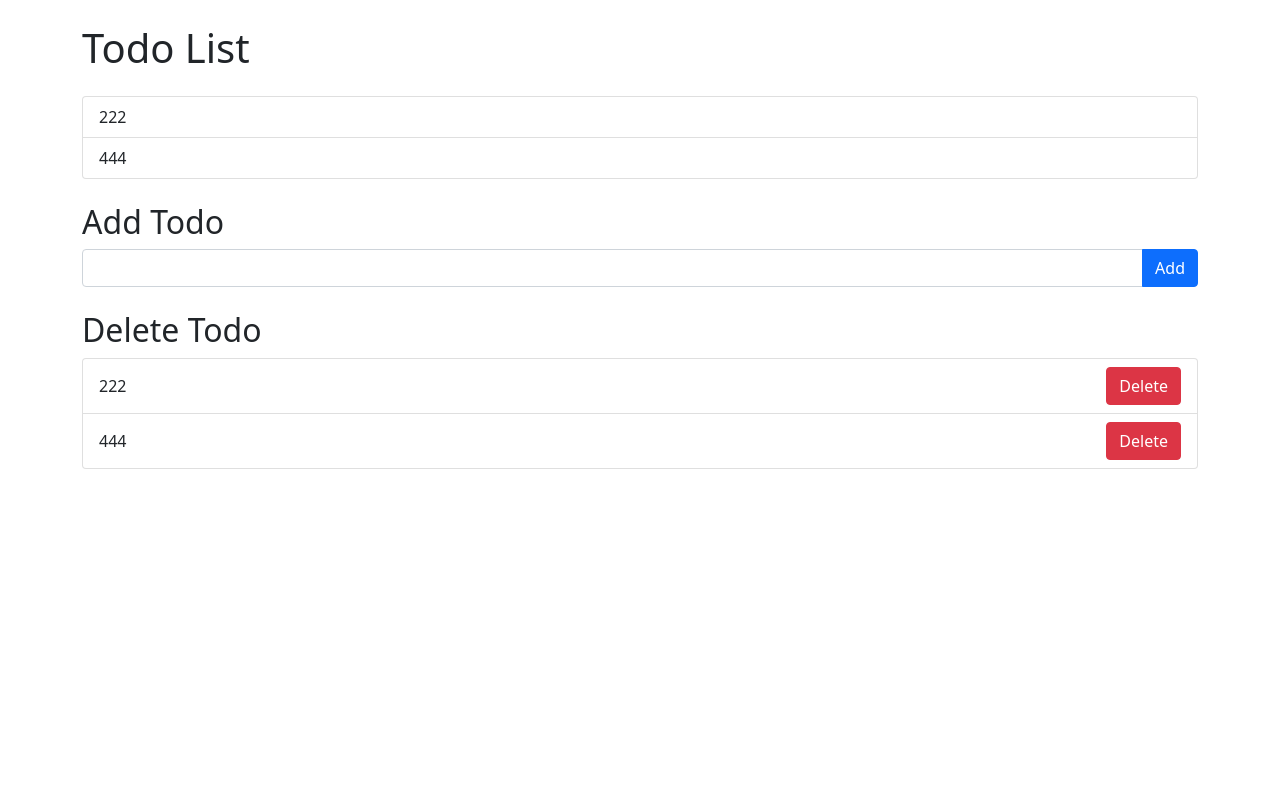
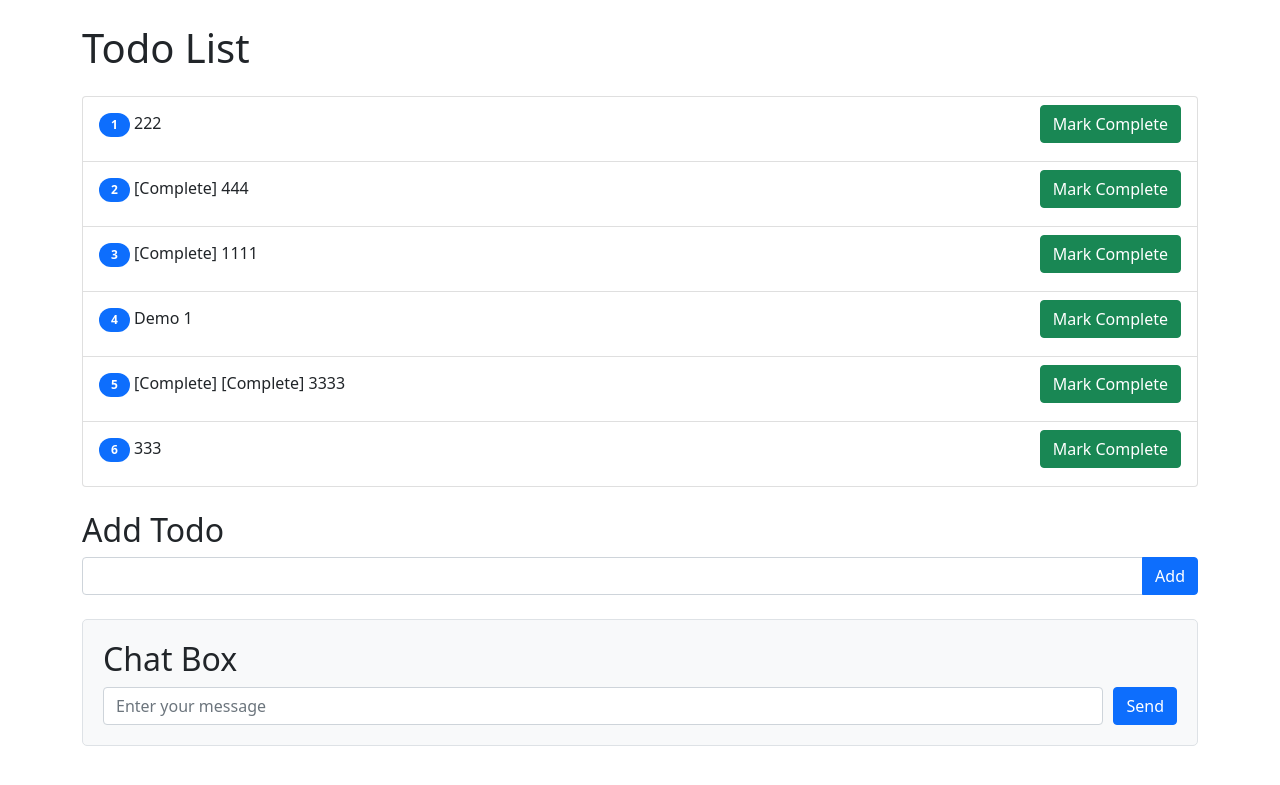
Before and after one commit to MGloder/todo_list, a Flask app: page /todos in a window 1280 px wide. Shown: the top 785 px of the page. Run offline with Flask 3, Linux system fonts and the light colour scheme; some libraries are stand-ins or nearby versions.

Commit message:
refactor

```diff
--- a/app.py
+++ b/app.py
@@ -1,4 +1,5 @@
 from flask import Flask, render_template, request, redirect, url_for
+
 from storage import load_todos, save_todos
 
 app = Flask(__name__)
@@ -7,7 +8,8 @@ todos = load_todos()
 
 @app.route('/todos', methods=['GET'])
 def todo_list():
-    return render_template('todos.html', todos=todos)
+    enumerated_todos = enumerate(todos, start=1)
+    return render_template('todos.html', todos=enumerated_todos)
 
 
 @app.route('/todos/add', methods=['POST'])
@@ -18,11 +20,13 @@ def add_todo():
     return redirect(url_for('todo_list'))
 
 
-@app.route('/todos/delete/<todo_item>', methods=['POST'])
-def delete_todo(todo_item):
-    todos.remove(todo_item)
-    save_todos(todos)
-    return redirect(url_for('todo_list'))
+@app.route('/todos/complete/<int:index>', methods=['POST'])
+def complete_todo(index):
+    if 1 <= index <= len(todos):
+        # Mark the todo item as complete (you can define your own logic here)
+        # For demonstration purposes, let's append a prefix '[Complete]' to the todo item
+        todos[index - 1] = '[Complete] ' + todos[index - 1]
+    return redirect('/todos')
 
 
 if __name__ == '__main__':
--- a/requirements.txt
+++ b/requirements.txt
@@ -1 +1,2 @@
 flask
+openai
--- a/templates/todos.html
+++ b/templates/todos.html
@@ -3,14 +3,76 @@
 <head>
     <title>Todo List</title>
     <link rel="stylesheet" href="https://cdnjs.cloudflare.com/ajax/libs/bootstrap/5.1.3/css/bootstrap.min.css">
+    <style>
+        .todo-item {
+            display: flex;
+            justify-content: space-between;
+            align-items: center;
+            margin-bottom: 10px;
+        }
+
+        .badge-pill {
+            border-radius: 50px;
+            padding: 6px 12px;
+        }
+
+        .chat-container {
+            margin-top: 20px;
+            padding: 20px;
+            background-color: #f8f9fa;
+            border: 1px solid #dee2e6;
+            border-radius: 5px;
+        }
+
+        .chat-box {
+            display: flex;
+            flex-direction: column;
+        }
+
+        .message {
+            margin-bottom: 10px;
+            padding: 10px;
+            background-color: #fff;
+            border: 1px solid #dee2e6;
+            border-radius: 5px;
+        }
+
+        .message .sender {
+            font-weight: bold;
+            margin-bottom: 5px;
+        }
+
+        .message .content {
+            color: #6c757d;
+        }
+
+        .chat-input {
+            display: flex;
+        }
+
+        .chat-input input {
+            flex-grow: 1;
+            margin-right: 10px;
+        }
+    </style>
 </head>
 <body>
     <div class="container mt-4">
         <h1 class="mb-4">Todo List</h1>
 
         <ul class="list-group mb-4">
-            {% for todo in todos %}
-                <li class="list-group-item">{{ todo }}</li>
+            {% for index, todo in todos %}
+                <li class="list-group-item">
+                    <div class="todo-item">
+                        <div>
+                            <span class="badge bg-primary badge-pill">{{ index }}</span>
+                            <span>{{ todo }}</span>
+                        </div>
+                        <form method="POST" action="/todos/complete/{{ index }}" class="mb-0">
+                            <button type="submit" class="btn btn-success">Mark Complete</button>
+                        </form>
+                    </div>
+                </li>
             {% endfor %}
         </ul>
 
@@ -22,19 +84,53 @@
             </div>
         </form>
 
-        <h2>Delete Todo</h2>
-        <ul class="list-group">
-            {% for todo in todos %}
-                <li class="list-group-item d-flex justify-content-between align-items-center">
-                    {{ todo }}
-                    <form method="POST" action="/todos/delete/{{ todo }}">
-                        <button type="submit" class="btn btn-danger">Delete</button>
-                    </form>
-                </li>
-            {% endfor %}
-        </ul>
+        <div class="chat-container">
+            <h2>Chat Box</h2>
+            <div class="chat-box">
+                {% for message in chat_messages %}
+                    <div class="message">
+                        <span class="sender">{{ message['sender'] }}:</span>
+                        <span class="content">{{ message['content'] }}</span>
+                    </div>
+                {% endfor %}
+            </div>
+            <div class="chat-input">
+                <input type="text" name="message" class="form-control" id="message-input" placeholder="Enter your message">
+                <button type="button" class="btn btn-primary" onclick="sendMessage()">Send</button>
+            </div>
+        </div>
     </div>
 
     <script src="https://cdnjs.cloudflare.com/ajax/libs/bootstrap/5.1.3/js/bootstrap.bundle.min.js"></script>
+    <script>
+        function sendMessage() {
+            var messageInput = document.getElementById("message-input");
+            var message = messageInput.value.trim();
+
+            if (message) {
+                // Create a new message element
+                var messageElement = document.createElement("div");
+                messageElement.classList.add("message");
+
+                var senderElement = document.createElement("span");
+                senderElement.classList.add("sender");
+                senderElement.textContent = "You:";
+
+                var contentElement = document.createElement("span");
+                contentElement.classList.add("content");
+                contentElement.textContent = message;
+
+                messageElement.appendChild(senderElement);
+                messageElement.appendChild(contentElement);
+
+                // Add the message element to the chat box
+                var chatBox = document.querySelector(".chat-box");
+                chatBox.appendChild(messageElement);
+
+                // Clear the message input
+                messageInput.value = "";
+            }
+        }
+    </script>
 </body>
 </html>
--- a/todos.json
+++ b/todos.json
@@ -1 +1 @@
-["222", "444"]
+["222", "[Complete] 444", "[Complete] 1111", "Demo 1", "[Complete] [Complete] 3333", "333"]
```
Also changed, not shown: main.py (deleted), 1 other file.
